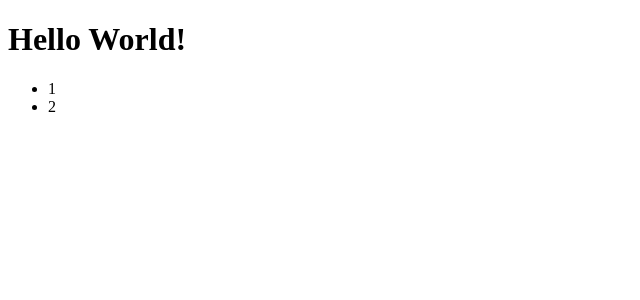
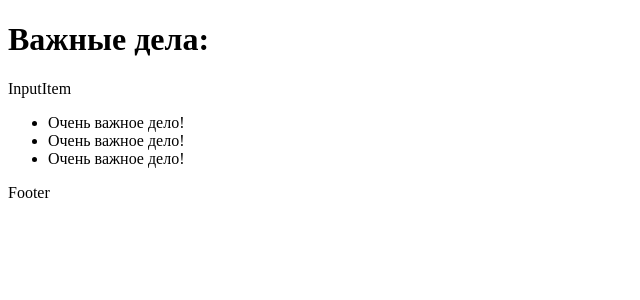
Before and after one commit to WebHeroSchool/SarNadya_todo, a React (Create React App) app: page / in a window 1280 px wide. Shown: the top 300 px of the page, without its empty margins (0-640 px from the left). Built offline with nearby package versions, Linux system fonts and the light colour scheme.

Commit message:
created components

```diff
--- a/src/App.js
+++ /dev/null
@@ -1,13 +0,0 @@
-import React from 'react';
-
-const ItemList = () => (<ul>
-	<li>1</li>
-	<li>2</li>
-</ul>);
-
-const App = () => (<div>
-	<h1>Hello World!</h1>
-	<ItemList/>
-</div>);
-
-export default App;
--- /dev/null
+++ b/src/components/App/App.js
@@ -0,0 +1,13 @@
+import React from 'react';
+import ItemList from '../ItemList/ItemList';
+import InputItem from '../InputItem/InputItem';
+import Footer from '../Footer/Footer';
+
+const App = () => (<div>
+  <h1>Важные дела:</h1>
+  <InputItem/>
+  <ItemList/>
+  <Footer/>
+</div>);
+
+export default App;
--- /dev/null
+++ b/src/components/Footer/Footer.js
@@ -0,0 +1,5 @@
+import React from 'react';
+
+const Footer = () => (<div> Footer </div>);
+
+export default Footer;
--- /dev/null
+++ b/src/components/InputItem/InputItem.js
@@ -0,0 +1,5 @@
+import React from 'react';
+
+const InputItem = () => (<div> InputItem </div>);
+
+export default InputItem;
--- /dev/null
+++ b/src/components/Item/Item.js
@@ -0,0 +1,5 @@
+import React from 'react';
+
+const Item = () => (<span>Очень важное дело!</span>);
+
+export default Item;
--- /dev/null
+++ b/src/components/ItemList/ItemList.js
@@ -0,0 +1,10 @@
+import React from 'react';
+import Item from '../Item/Item'
+
+const ItemList = () => (<ul>
+	<li><Item/></li>
+	<li><Item/></li>
+	<li><Item/></li>
+</ul>);
+
+export default ItemList;
--- a/src/index.js
+++ b/src/index.js
@@ -1,5 +1,5 @@
 import React from 'react';
 import ReactDOM from 'react-dom';
-import App from './App';
+import App from './components/App/App';
 
 ReactDOM.render(<App/>, document.getElementById('root'));
```
